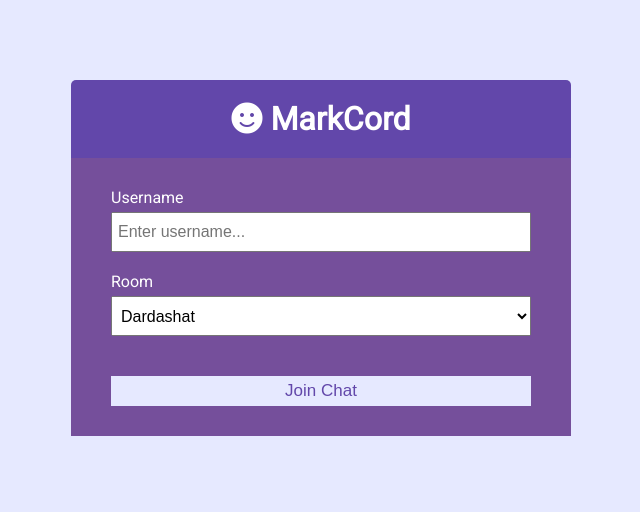
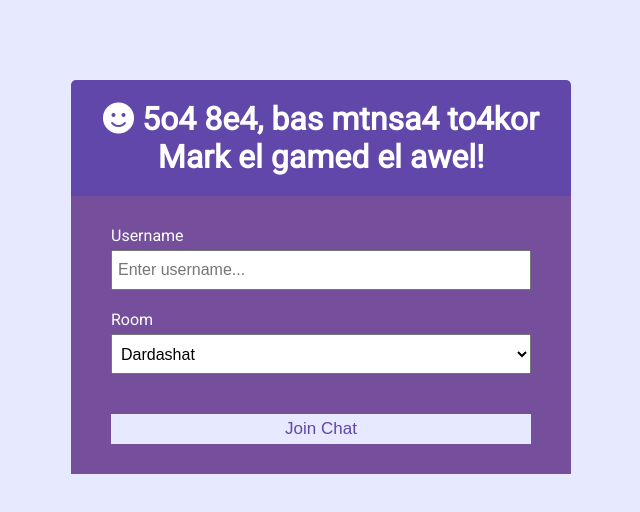
Before and after one commit to MarkZaki/markcord, a website: page public/index.html in a window 1280 px wide. Shown: the whole page, without its empty margins (319-959 px from the left). Drawn offline with Linux system fonts and the light colour scheme.

Commit message:
Update index.html

```diff
--- a/public/index.html
+++ b/public/index.html
@@ -16,7 +16,7 @@
 	<body>
 		<div class="join-container">
 			<header class="join-header">
-				<h1><i class="fas fa-smile"></i> MarkCord</h1>
+				<h1><i class="fas fa-smile"></i> 5o4 8e4, bas mtnsa4 to4kor Mark el gamed el awel!</h1>
 			</header>
 			<main class="join-main">
 				<form action="chat.html">
```
